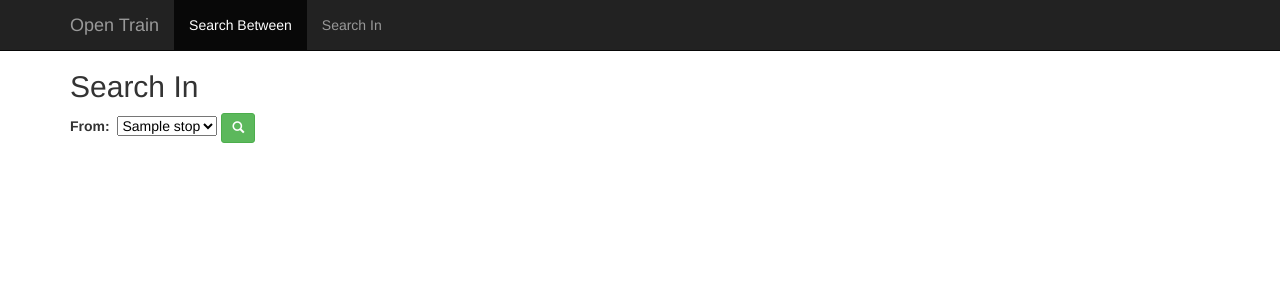
After one commit to oferb/OpenTrains, a Django app: page /gtfs/search-in/ in a window 1280 px wide. The commit adds this page. Shown: the top 300 px of the page. Run offline with Django 3.2, Linux system fonts and the light colour scheme; tables that the repository leaves empty hold one stand-in row (values such as "Sample post"); some libraries are stand-ins or nearby versions.

Commit message:
templates

```diff
--- a/webserver/opentrain/gtfs/templates/gtfs/search.html
+++ b/webserver/opentrain/gtfs/templates/gtfs/search_between.html
@@ -1,7 +1,7 @@
 {% include "common/page_top.html" %}
 <div class="container">
-	<h2>Search</h2>
-	<form class="form-inline" action="{% url 'gtfs:search' %}" method="post" role="form">
+	<h2>Search Between</h2>
+	<form class="form-inline" action="{% url 'gtfs:search-between' %}" method="post" role="form">
 		{% csrf_token %}
 		<div class="form-group">
 			<label for="from_station">From:&nbsp;</label>
--- /dev/null
+++ b/webserver/opentrain/gtfs/templates/gtfs/search_in.html
@@ -0,0 +1,18 @@
+
+{% include "common/page_top.html" %}
+<div class="container">
+	<h2>Search In</h2>
+	<form class="form-inline" action="{% url 'gtfs:search-in' %}" method="post" role="form">
+		{% csrf_token %}
+		<div class="form-group">
+			<label for="in_station">From:&nbsp;</label>
+			{% include "gtfs/select_stations.html" with name="in_station" selected_id=in_id %}
+		</div>
+		<button type="submit" class="btn btn-success btn-sm">
+			<span class="glyphicon glyphicon-search"></span>
+		</button>
+	</form>
+
+</div>
+
+{% include "common/page_bottom.html" %}
--- a/webserver/opentrain/gtfs/urls.py
+++ b/webserver/opentrain/gtfs/urls.py
@@ -1,10 +1,10 @@
-from django.conf.urls import patterns, url, include
-
+from django.conf.urls import patterns, url
 import views
 
 urlpatterns = patterns('',
-    url(r'^home/$',views.GtfsSearch.as_view(),name='home'),
-    url(r'^search/$',views.GtfsSearch.as_view(),name='search'),
+    url(r'^home/$',views.GtfsSearchBetween.as_view(),name='home'),
+    url(r'^search-between/$',views.GtfsSearchBetween.as_view(),name='search-between'),
+    url(r'^search-in/$',views.GtfsSearchIn.as_view(),name='search-in'),
     url(r'^download/$',views.download_gtfs),
     url(r'^create-models/$',views.create_all),
     url(r'^create-superuser/$',views.create_superuser),
--- a/webserver/opentrain/gtfs/views.py
+++ b/webserver/opentrain/gtfs/views.py
@@ -7,7 +7,7 @@ from django.views.generic import View
 
 import utils
 import ot_utils.ot_utils
-
+from ot_global.ctx import get_global_context
 
 @csrf_exempt
 @ot_utils.ot_utils.benchit
@@ -41,20 +41,36 @@ def home(req):
 def gtfs_home(req):
     return HttpResponse("in gtfs")
 
-class GtfsSearch(View):
+class GtfsSearchBetween(View):
     def get(self,req,*args,**kwargs):
         import logic
-        ctx = dict()
+        ctx = get_global_context('gtfs:search-between')
         ctx['stations'] = logic.get_stations()
         from_id = req.GET.get('from_station',0)
         to_id = req.GET.get('to_station',0)
         ctx['from_id'] = int(from_id)
         ctx['to_id'] = int(to_id)
-        return render(req, 'gtfs/search.html', ctx)
+
+        return render(req, 'gtfs/search_between.html', ctx)
 
     def post(self,req,*args,**kwargs):
         import urllib
         params=dict(from_station=req.POST['from_station'],
                     to_station=req.POST['to_station'])
         qs = urllib.urlencode(params)
-        return HttpResponseRedirect('/gtfs/search?%s' % (qs))
+        return HttpResponseRedirect('/gtfs/search-between?%s' % (qs))
+
+class GtfsSearchIn(View):
+    def get(self,req,*args,**kwargs):
+        import logic
+        ctx = get_global_context('gtfs:search-in')
+        ctx['stations'] = logic.get_stations()
+        in_id = req.GET.get('in_station',0)
+        ctx['in_id'] = int(in_id)
+        return render(req, 'gtfs/search_in.html', ctx)
+
+    def post(self,req,*args,**kwargs):
+        import urllib
+        params=dict(from_station=req.POST['in_station'])
+        qs = urllib.urlencode(params)
+        return HttpResponseRedirect('/gtfs/search-in?%s' % (qs))
--- a/webserver/opentrain/opentrain/settings.py
+++ b/webserver/opentrain/opentrain/settings.py
@@ -39,6 +39,7 @@ INSTALLED_APPS = (
     'tastypie',
     'gtfs',
     'ot_utils',
+    'ot_global',
     'reports'
 )
 
--- /dev/null
+++ b/webserver/opentrain/ot_global/ctx.py
@@ -0,0 +1,10 @@
+def get_global_context(active):
+    menu_items = [dict(title="Search Between",name = 'gtfs:search-between'),
+              dict(title="Search In",name = 'gtfs:search-in'),
+            ]
+    for item in menu_items:
+        if item['name'] == active:
+            item['active'] = True
+        else:
+            item['active'] = False
+    return dict(ot_global = dict(menu_items = menu_items))
--- a/webserver/opentrain/templates/common/page_top.html
+++ b/webserver/opentrain/templates/common/page_top.html
@@ -41,9 +41,15 @@
 				</div>
 				<div class="collapse navbar-collapse">
 					<ul class="nav navbar-nav">
-            <li class="active"><a href="#">Search</a></li>
-            <li><a href="#about">About</a></li>
-            <li><a href="#contact">Contact</a></li>
+						{% for mi in ot_global.menu_items %}
+						{% if mi.active %}
+						<li>
+						{% else %}
+						<li class="active">
+						{% endif %}
+							<a href="{% url mi.name %}">{{mi.title}}</a>
+						</li>
+						{% endfor %}
 					</ul>
 				</div><!--/.nav-collapse -->
 			</div>
```
Also changed, not shown: webserver/opentrain/ot_global/__init__.py (added). Lines whose indentation alone changed are shown as unchanged.
